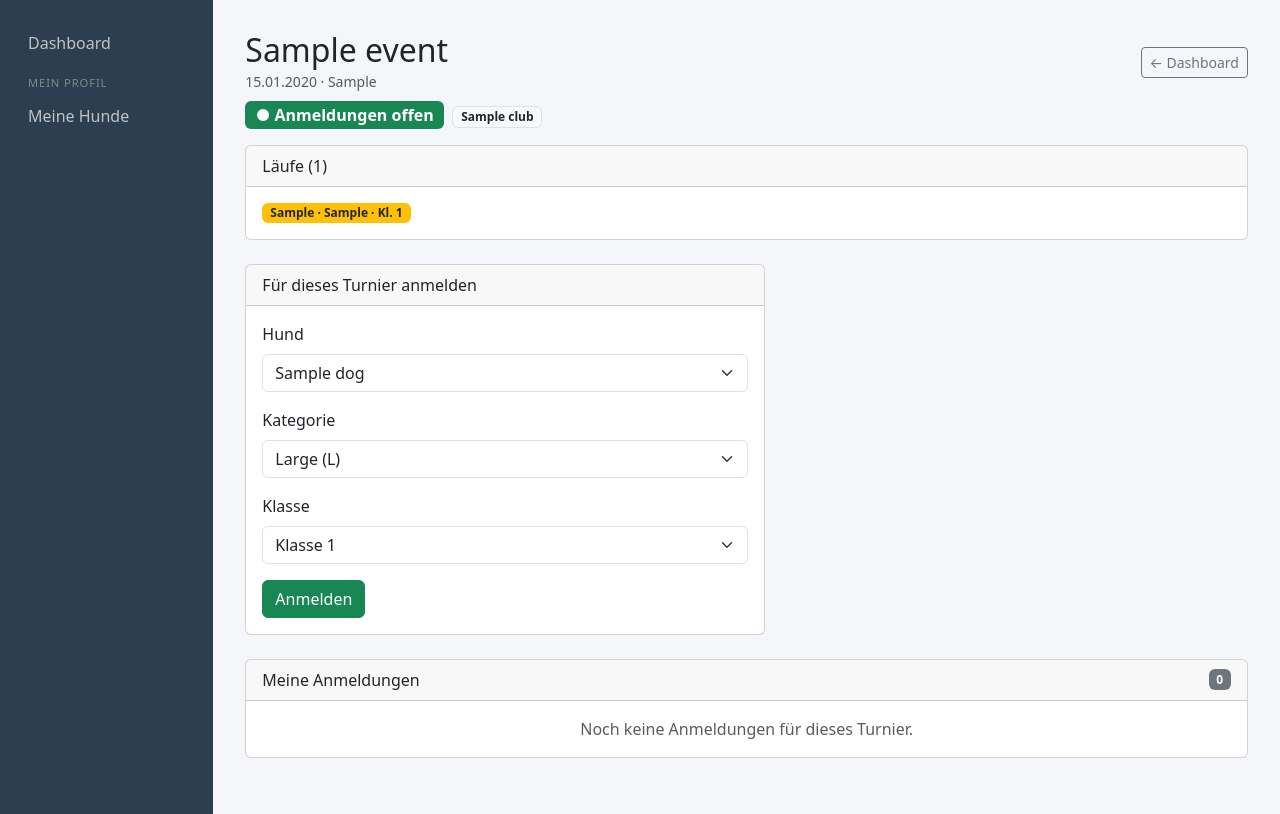
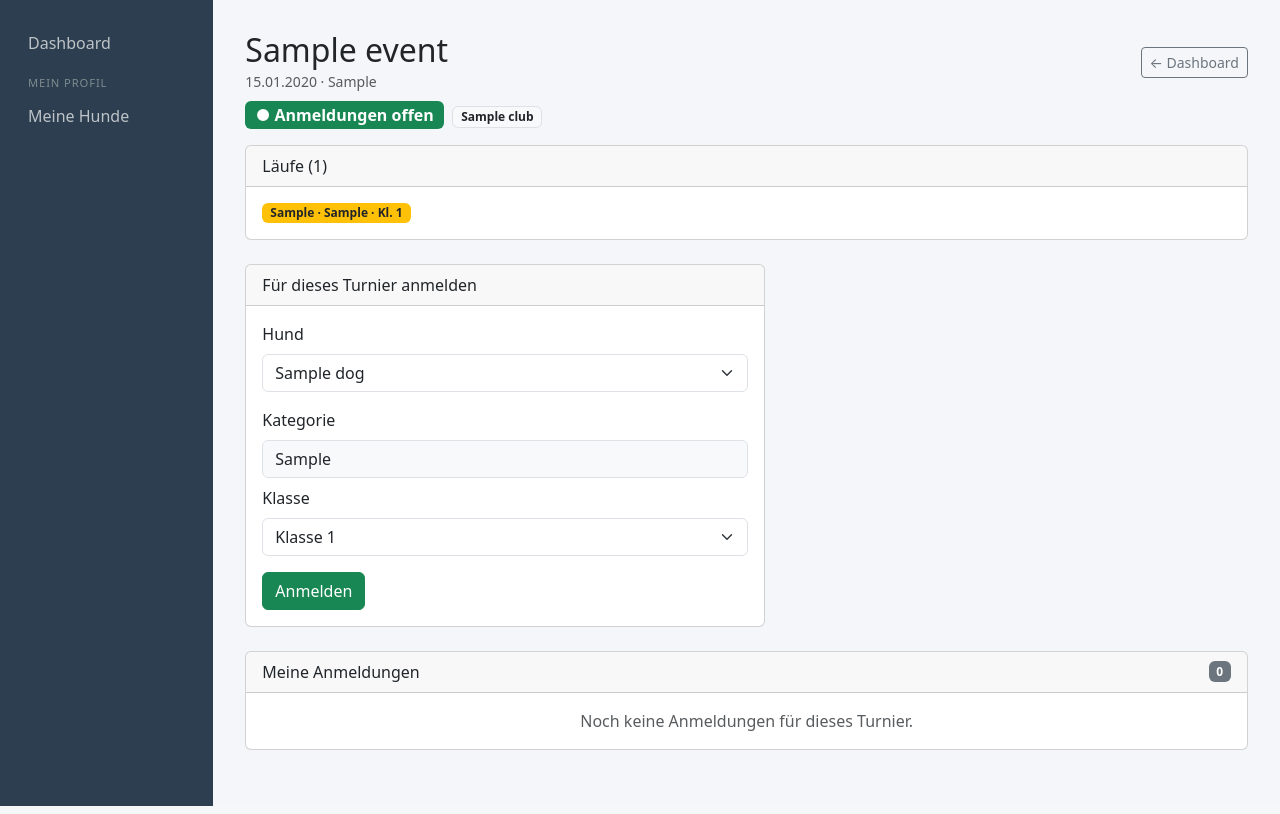
Before and after one commit to christiani93/AgilityPortal, a Flask app: page /club/events/1/view in a window 1280 px wide. Shown: the part 57-871 px from the top of the page. Run offline with Flask 3, Linux system fonts and the light colour scheme; a user stored in the database is signed in; tables that the repository leaves empty hold one stand-in row (values such as "Sample post").

Commit message:
Remove category dropdown from registration: category taken from dog profile, class pre-filled via JS

```diff
--- a/app/blueprints/club/forms.py
+++ b/app/blueprints/club/forms.py
@@ -121,6 +121,5 @@ class DogClassForm(FlaskForm):
 
 class EventRegistrationForm(FlaskForm):
     dog_id = SelectField("Hund", coerce=int)
-    category_code = SelectField("Kategorie", choices=[("L", "Large (L)"), ("I", "Intermediate (I)"), ("M", "Medium (M)"), ("S", "Small (S)")])
     class_level = SelectField("Klasse", choices=[("1", "Klasse 1"), ("2", "Klasse 2"), ("3", "Klasse 3")], coerce=int)
     submit = SubmitField("Anmelden")
--- a/app/blueprints/club/routes.py
+++ b/app/blueprints/club/routes.py
@@ -719,7 +719,12 @@ def event_view(event_id):
     form = EventRegistrationForm()
     dogs = current_user.dogs if current_user.person else []
     form.dog_id.choices = [(d.id, d.name) for d in dogs]
-    # Bestehende Anmeldung des Users für dieses Event
+    # Für JS-Vorausfüllung: Kategorie + Klasse je Hund
+    dogs_data = {
+        d.id: {"category": d.category or "", "class_level": d.class_level or 1}
+        for d in dogs
+    }
+    # Bestehende Anmeldungen des Users für dieses Event
     my_registrations = []
     if current_user.person:
         my_registrations = db.session.execute(
@@ -732,6 +737,10 @@ def event_view(event_id):
         if not current_user.person:
             flash(_("Bitte füge zuerst einen Hund in deinem Profil hinzu."), "warning")
             return redirect(url_for("club.profile_dogs"))
+        dog = db.session.get(Dog, form.dog_id.data)
+        if not dog or not dog.category:
+            flash(_("Bitte hinterlege zuerst die Kategorie für diesen Hund in deinem Profil."), "warning")
+            return redirect(url_for("club.profile_dogs"))
         # Prüfen ob bereits angemeldet (gleicher Hund)
         existing = db.session.execute(
             db.select(Registration).filter_by(event_id=event_id, dog_id=form.dog_id.data)
@@ -739,7 +748,7 @@ def event_view(event_id):
         if existing:
             flash(_("Dieser Hund ist für dieses Turnier bereits angemeldet."), "warning")
         else:
-            category_full = _CATEGORY_CODE_MAP.get(form.category_code.data, form.category_code.data)
+            category_full = _CATEGORY_CODE_MAP.get(dog.category, dog.category)
             reg = Registration(
                 event_id=event_id,
                 dog_id=form.dog_id.data,
@@ -753,7 +762,7 @@ def event_view(event_id):
             flash(_("Anmeldung erfolgreich."), "success")
             return redirect(url_for("club.event_view", event_id=event_id))
     return render_template("club/event_view.html", event=event, form=form,
-                           dogs=dogs, my_registrations=my_registrations)
+                           dogs=dogs, dogs_data=dogs_data, my_registrations=my_registrations)
 
 
 @club_bp.post("/registrations/<int:reg_id>/cancel")
--- a/app/templates/club/event_view.html
+++ b/app/templates/club/event_view.html
@@ -62,22 +62,43 @@
     <div class="card-header">{{ _('Für dieses Turnier anmelden') }}</div>
     <div class="card-body">
       {% if dogs %}
-      <form method="post">
+      <form method="post" id="reg-form">
         {{ form.hidden_tag() }}
         <div class="mb-3">
           {{ form.dog_id.label(class="form-label") }}
-          {{ form.dog_id(class="form-select") }}
+          {{ form.dog_id(class="form-select", id="dog-select") }}
         </div>
-        <div class="mb-3">
-          {{ form.category_code.label(class="form-label") }}
-          {{ form.category_code(class="form-select") }}
+        <div class="mb-2">
+          <label class="form-label">{{ _('Kategorie') }}</label>
+          <div id="dog-category-display" class="form-control bg-light"></div>
         </div>
         <div class="mb-3">
           {{ form.class_level.label(class="form-label") }}
-          {{ form.class_level(class="form-select") }}
+          {{ form.class_level(class="form-select", id="class-select") }}
         </div>
         {{ form.submit(class="btn btn-success") }}
       </form>
+      <script>
+        const dogsData = {{ dogs_data | tojson }};
+        const catLabels = {"L": "Large (L)", "I": "Intermediate (I)", "M": "Medium (M)", "S": "Small (S)"};
+        const dogSelect = document.getElementById("dog-select");
+        const classSelect = document.getElementById("class-select");
+        const catDisplay = document.getElementById("dog-category-display");
+
+        function updateFromDog() {
+          const id = parseInt(dogSelect.value);
+          const data = dogsData[id] || {};
+          const cat = data.category || "";
+          catDisplay.textContent = cat ? catLabels[cat] || cat : "{{ _('Nicht gesetzt — bitte in Meine Hunde hinterlegen') }}";
+          catDisplay.className = "form-control " + (cat ? "bg-light" : "bg-warning-subtle text-warning-emphasis");
+          if (data.class_level) {
+            classSelect.value = data.class_level;
+          }
+        }
+
+        dogSelect.addEventListener("change", updateFromDog);
+        updateFromDog();
+      </script>
       {% else %}
       <div class="alert alert-warning mb-0">
         {{ _('Füge zuerst einen Hund in deinem Profil hinzu, um dich anzumelden.') }}
```
